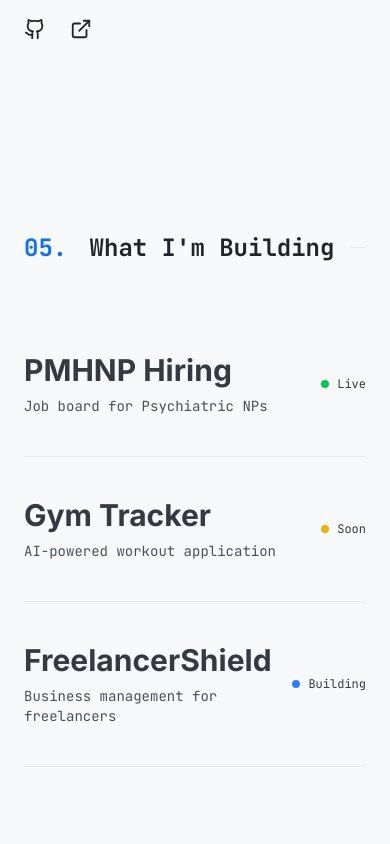
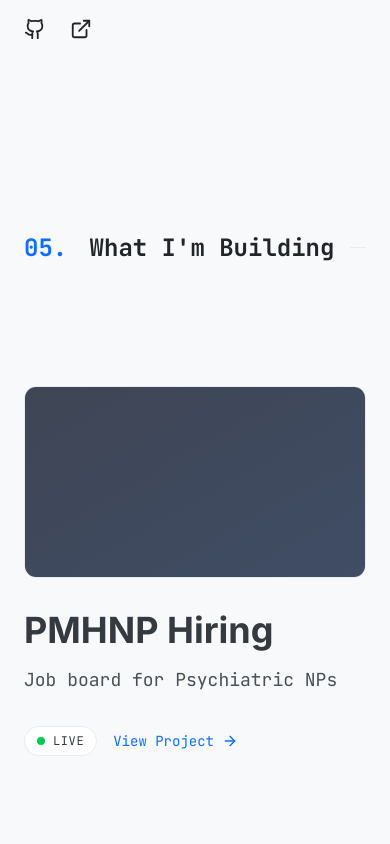
Before and after one commit to dvskr/portfolio, a Next.js app: page / in a window 390 px wide. Shown: the part 5620-6464 px from the top of the page. Built offline with nearby package versions, Linux system fonts and the light colour scheme.

Commit message:
latest 1.0

```diff
--- a/src/app/layout.tsx
+++ b/src/app/layout.tsx
@@ -38,7 +38,7 @@ export default function RootLayout({
   children: React.ReactNode;
 }>) {
   return (
-    <html lang="en">
+    <html lang="en" suppressHydrationWarning>
       <body
         className={`${inter.variable} ${jetbrainsMono.variable} antialiased bg-navy text-white-off selection:bg-cyan-tint selection:text-cyan`}
       >
--- a/src/components/Products.tsx
+++ b/src/components/Products.tsx
@@ -12,155 +12,128 @@ const products = [
         description: 'Job board for Psychiatric NPs',
         status: 'Live',
         statusColor: 'bg-green-500',
+        textColor: 'text-green-400',
         link: 'https://pmhnphiring.com',
-        image: '#112240', // Placeholder color
+        color: '#112240',
+        gradient: 'from-[#0f172a] to-[#112240]',
     },
     {
         name: 'Gym Tracker',
         description: 'AI-powered workout application',
         status: 'Soon',
         statusColor: 'bg-yellow-500',
+        textColor: 'text-yellow-400',
         link: '#',
-        image: '#1d3557', // Placeholder color
+        color: '#1d3557',
+        gradient: 'from-[#1e1b4b] to-[#1d3557]',
     },
     {
         name: 'FreelancerShield',
         description: 'Business management for freelancers',
         status: 'Building',
         statusColor: 'bg-blue-500',
+        textColor: 'text-blue-400',
         link: '#',
-        image: '#0a192f', // Placeholder color
+        color: '#0a192f',
+        gradient: 'from-[#020617] to-[#0a192f]',
     },
 ];
 
 export default function Products() {
-    const [modal, setModal] = useState({ active: false, index: 0 });
-    const sectionRef = useRef<HTMLElement>(null);
-    const cursorRef = useRef<HTMLDivElement>(null);
-    const cursorLabelRef = useRef<HTMLDivElement>(null);
-
-    useEffect(() => {
-        gsap.registerPlugin(ScrollTrigger);
-
-        gsap.fromTo(
-            sectionRef.current,
-            { y: 50, opacity: 0 },
-            {
-                y: 0,
-                opacity: 1,
-                duration: 0.8,
-                scrollTrigger: {
-                    trigger: sectionRef.current,
-                    start: 'top 70%',
-                },
-            }
-        );
-    }, []);
-
-    useEffect(() => {
-        // Move custom cursor functionality specific to this component
-        const moveCursor = (e: MouseEvent) => {
-            if (!cursorRef.current || !cursorLabelRef.current) return;
-
-            const { clientX, clientY } = e;
-
-            gsap.to(cursorRef.current, {
-                x: clientX,
-                y: clientY,
-                duration: 0.1, // Faster follow for the image preview
-                ease: "power2.out"
-            });
-
-            gsap.to(cursorLabelRef.current, {
-                x: clientX,
-                y: clientY,
-                duration: 0.15,
-                ease: "power2.out"
-            });
-        };
-
-        if (modal.active) {
-            window.addEventListener('mousemove', moveCursor);
-        } else {
-            window.removeEventListener('mousemove', moveCursor);
-        }
-
-        return () => window.removeEventListener('mousemove', moveCursor);
-    }, [modal.active]);
+    const [activeIndex, setActiveIndex] = useState(0);
 
     return (
-        <section ref={sectionRef} id="products" className="py-24 md:py-32 px-6">
-            <div className="max-w-[1000px] mx-auto">
-                <div className="flex items-center gap-4 mb-12">
+        <section id="products" className="py-24 px-6 md:px-12 relative bg-navy">
+            <div className="max-w-[1200px] mx-auto">
+                {/* Section Header */}
+                <div className="flex items-center gap-4 mb-24">
                     <h2 className="text-2xl md:text-3xl font-bold font-mono text-white-off">
                         <span className="text-cyan mr-2">05.</span> What I&apos;m Building
                     </h2>
                     <div className="h-[1px] bg-navy-lighter flex-grow max-w-[300px]"></div>
                 </div>
 
-                <div className="flex flex-col">
+                <div className="grid lg:grid-cols-2 gap-12 lg:gap-24">
+                    {/* Left Column: Scrollable Content */}
+                    <div className="flex flex-col gap-32 lg:gap-[40vh] pb-32">
                         {products.map((product, index) => (
+                            <ProductCard
+                                key={index}
+                                product={product}
+                                index={index}
+                                setActiveIndex={setActiveIndex}
+                            />
+                        ))}
+                    </div>
+
+                    {/* Right Column: Sticky Visuals (Desktop Only) */}
+                    <div className="hidden lg:block relative">
+                        <div className="sticky top-0 h-screen flex items-center justify-center">
+                            <div className="relative w-full aspect-square max-w-[500px] rounded-2xl overflow-hidden border border-navy-lighter shadow-2xl bg-navy-light/50 backdrop-blur-sm">
+                                <AnimatePresence mode='wait'>
+                                    <motion.div
+                                        key={activeIndex}
+                                        initial={{ opacity: 0, scale: 0.95 }}
+                                        animate={{ opacity: 1, scale: 1 }}
+                                        exit={{ opacity: 0, scale: 1.05 }}
+                                        transition={{ duration: 0.4, ease: "easeInOut" }}
+                                        className={`absolute inset-0 bg-gradient-to-br ${products[activeIndex].gradient} flex items-center justify-center p-12`}
+                                    >
+                                        <div className="text-center">
+                                            <h3 className="text-4xl font-bold text-white-off mb-4">{products[activeIndex].name}</h3>
+                                            <div className={`inline-flex items-center gap-2 px-3 py-1 rounded-full bg-navy-dark/50 border border-white/10 ${products[activeIndex].textColor}`}>
+                                                <span className={`w-2 h-2 rounded-full ${products[activeIndex].statusColor}`}></span>
+                                                <span className="text-sm font-mono">{products[activeIndex].status}</span>
+                                            </div>
+                                        </div>
+                                    </motion.div>
+                                </AnimatePresence>
+                            </div>
+                        </div>
+                    </div>
+                </div>
+            </div>
+        </section>
+    );
+}
+
+function ProductCard({ product, index, setActiveIndex }: { product: typeof products[0], index: number, setActiveIndex: (i: number) => void }) {
+    return (
+        <motion.div
+            initial={{ opacity: 0, y: 50 }}
+            whileInView={{ opacity: 1, y: 0 }}
+            viewport={{ amount: 0.5, margin: "-10% 0px -10% 0px" }}
+            onViewportEnter={() => setActiveIndex(index)}
+            className="flex flex-col justify-center min-h-[50vh] lg:min-h-[60vh]"
+        >
             <Link
-                            key={index}
                 href={product.link}
-                            className="group relative flex items-center justify-between py-10 border-b border-navy-lighter transition-all hover:px-4"
-                            onMouseEnter={() => setModal({ active: true, index })}
-                            onMouseLeave={() => setModal({ active: false, index })}
+                className="group block"
             >
-                            <div className="flex flex-col md:flex-row md:items-baseline gap-2 md:gap-6 transition-transform group-hover:-translate-x-2">
-                                <h3 className="text-3xl md:text-5xl font-bold text-slate-light group-hover:text-white-off transition-colors">
+                <div className="lg:hidden w-full aspect-video mb-8 rounded-xl bg-gradient-to-br from-navy-light to-navy border border-navy-lighter flex items-center justify-center overflow-hidden">
+                    <div className={`w-full h-full bg-gradient-to-br ${product.gradient} opacity-80`} />
+                </div>
+
+                <h3 className="text-4xl md:text-6xl font-bold text-slate-light group-hover:text-cyan transition-colors mb-4">
                     {product.name}
                 </h3>
-                                <span className="font-mono text-slate text-sm">
+
+                <p className="text-lg md:text-xl text-slate font-mono mb-8 max-w-md">
                     {product.description}
-                                </span>
+                </p>
+
+                <div className="flex items-center gap-4">
+                    <div className={`flex items-center gap-2 px-3 py-1.5 rounded-full bg-navy-light border border-navy-lighter`}>
+                        <span className={`w-2 h-2 rounded-full ${product.statusColor}`}></span>
+                        <span className="font-mono text-xs text-slate-light uppercase tracking-wider">{product.status}</span>
                     </div>
 
-                            <div className="flex items-center gap-2 transition-transform group-hover:translate-x-2">
-                                <span className={`w-2 h-2 rounded-full ${product.statusColor}`}></span>
-                                <span className="font-mono text-xs text-slate-light">
-                                    {product.status}
+                    <span className="flex items-center gap-2 text-cyan font-mono text-sm group-hover:translate-x-1 transition-transform">
+                        View Project
+                        <svg xmlns="http://www.w3.org/2000/svg" width="16" height="16" viewBox="0 0 24 24" fill="none" stroke="currentColor" strokeWidth="2" strokeLinecap="round" strokeLinejoin="round"><line x1="5" y1="12" x2="19" y2="12"></line><polyline points="12 5 19 12 12 19"></polyline></svg>
                     </span>
                 </div>
             </Link>
-                    ))}
-                </div>
-            </div>
-
-            {/* Floating Image Preview - Following Cursor */}
-            <AnimatePresence>
-                {modal.active && (
-                    <>
-                        {/* The Preview Card */}
-                        <motion.div
-                            ref={cursorRef}
-                            className="fixed top-0 left-0 w-[300px] h-[200px] bg-navy-light border border-slate-light rounded-lg overflow-hidden pointer-events-none z-50 hidden md:flex items-center justify-center translate-x-[-50%] translate-y-[-50%]"
-                            initial={{ opacity: 0, scale: 0 }}
-                            animate={{ opacity: 1, scale: 1 }}
-                            exit={{ opacity: 0, scale: 0 }}
-                            transition={{ duration: 0.3, ease: 'backOut' }}
-                        >
-                            <div
-                                className="w-full h-full flex items-center justify-center text-slate-light font-mono"
-                                style={{ backgroundColor: products[modal.index].image }}
-                            >
-                                [Preview Image]
-                            </div>
         </motion.div>
-
-                        {/* "View" Label */}
-                        <motion.div
-                            ref={cursorLabelRef}
-                            className="fixed top-0 left-0 w-20 h-20 bg-cyan text-navy font-bold rounded-full flex items-center justify-center pointer-events-none z-50 hidden md:flex translate-x-[-50%] translate-y-[-50%]"
-                            initial={{ opacity: 0, scale: 0 }}
-                            animate={{ opacity: 1, scale: 1 }}
-                            exit={{ opacity: 0, scale: 0 }}
-                        >
-                            View
-                        </motion.div>
-                    </>
-                )}
-            </AnimatePresence>
-        </section>
     );
 }
```
Lines whose indentation alone changed are shown as unchanged.
